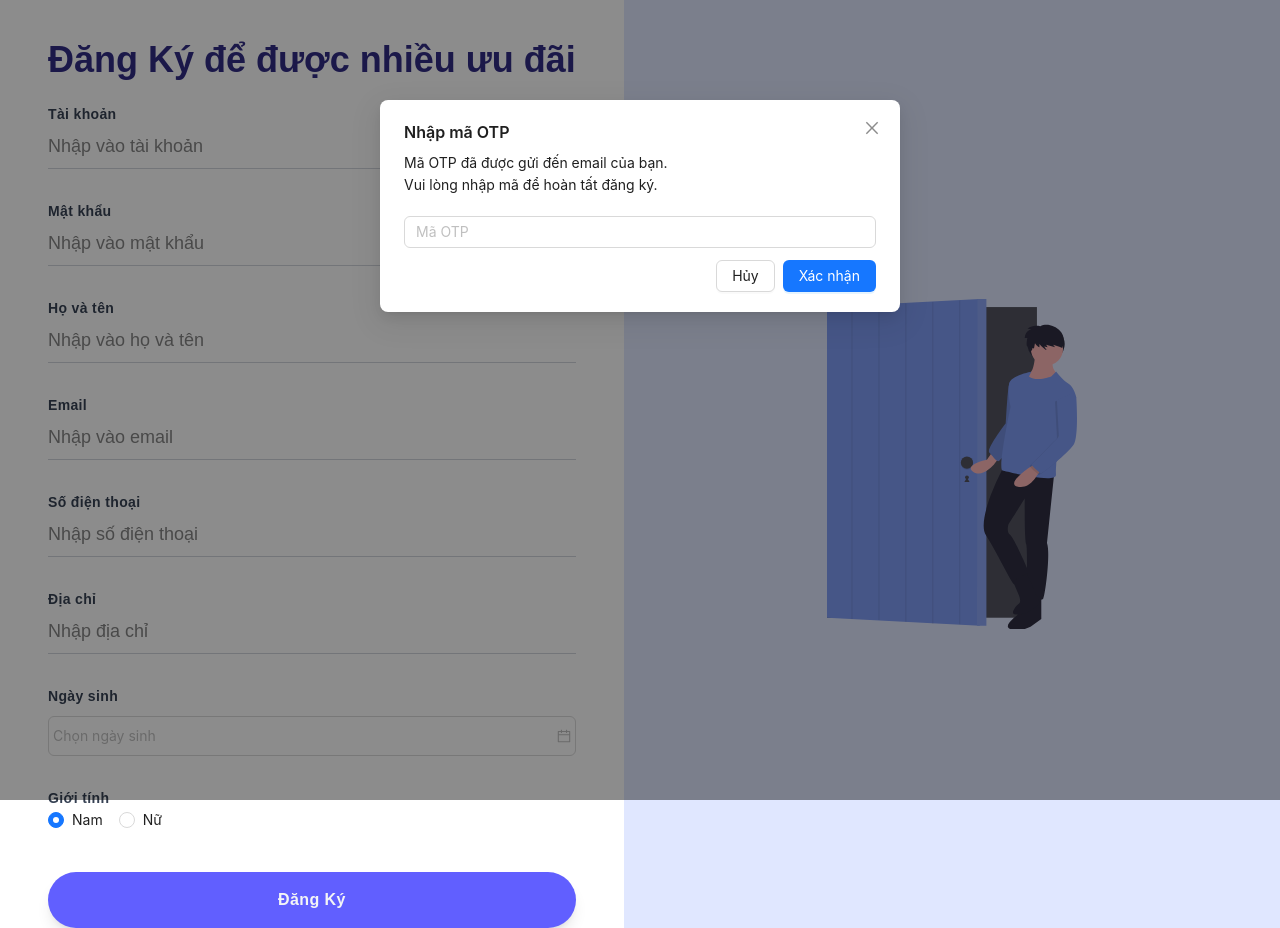
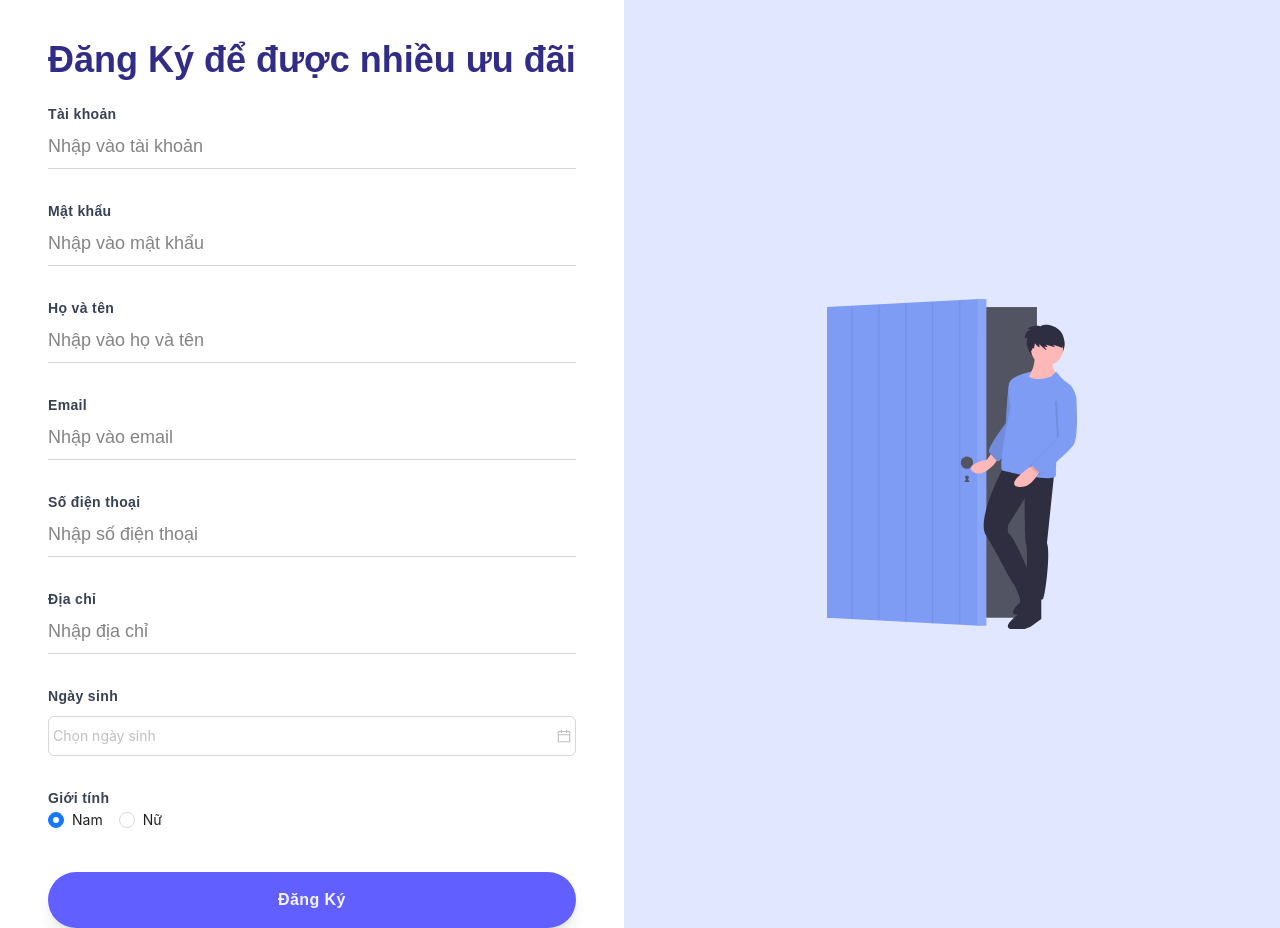
Before and after one commit to kientrdoan/Frontend_BookTicket, a Next.js app: page /Register in a window 1280 px wide. Built offline with nearby package versions, Linux system fonts and the light colour scheme.

Commit message:
update modal

```diff
--- a/src/pages/Register.jsx
+++ b/src/pages/Register.jsx
@@ -20,7 +20,7 @@ export default function Register(props) {
   // const { userLogin } = useSelector((state) => state.QuanLyNguoiDungReducer);
   const [messageApi, contextHolder] = message.useMessage();
 
-  const [isModalVisible, setIsModalVisible] = useState(true);
+  const [isModalVisible, setIsModalVisible] = useState(false);
   const [otp, setOtp] = useState("");
   const [infoUserLogin, setInfoUserLogin] = useState();
 
```
